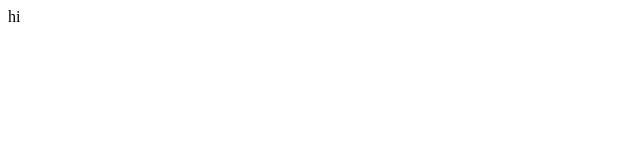
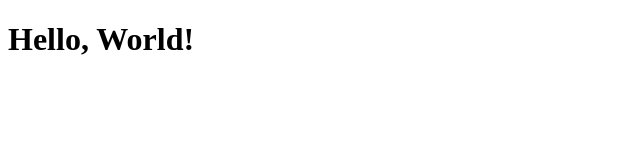
Before and after one commit to rickytang666/movie-review-website, a plain HTML site: page index.html in a window 1280 px wide. Shown: the whole page, without its empty margins (0-640 px from the left). Drawn offline with Linux system fonts and the light colour scheme.

Commit message:
hello world

```diff
--- a/index.html
+++ b/index.html
@@ -1,4 +1,9 @@
 <!DOCTYPE html>
-<html lang="en">
-    hi
+<html>
+    <head>
+        <title>My First HTML Page</title>
+    </head>
+    <body>
+        <h1>Hello, World!</h1>
+    </body>
 </html>
```
